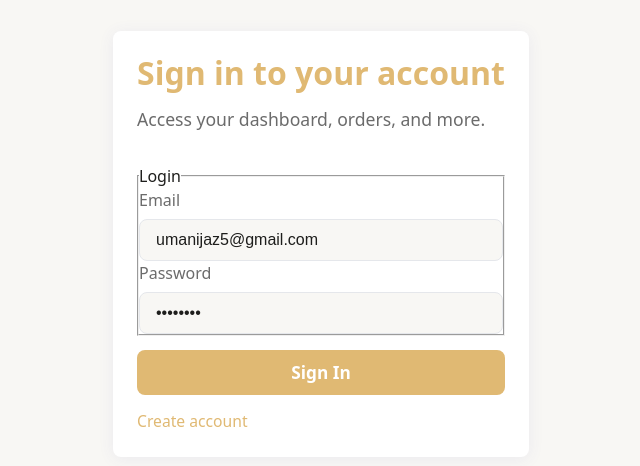
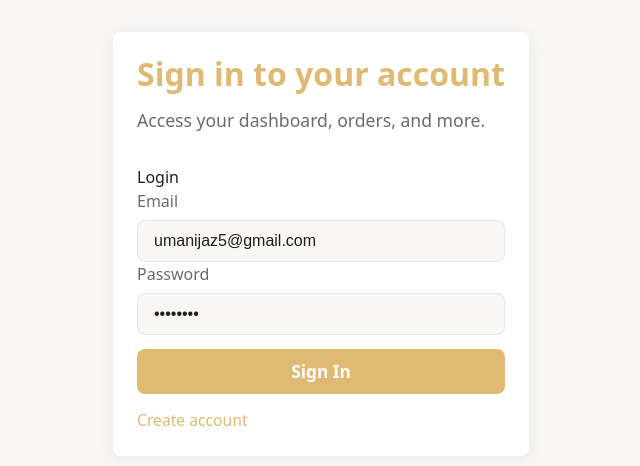
Before and after one commit to UmanIjaz/books-project, a React (Vite) app: page /login in a window 1280 px wide. Shown: the part 156-622 px from the top of the page, without its empty margins (319-959 px from the left). Built offline with nearby package versions, Linux system fonts and the light colour scheme.

Commit message:
fix: remove fieldset border

```diff
--- a/src/components/forms/RegisterForm/RegisterForm.jsx
+++ b/src/components/forms/RegisterForm/RegisterForm.jsx
@@ -43,6 +43,8 @@ function RegisterForm() {
       autoComplete="off"
       onSubmit={handleSubmit(onRegister)}
     >
+      <fieldset>
+        <legend>Register</legend>
         {/* Name */}
         <div className={styles.formGroup}>
           <label htmlFor="name" className={styles.label}>
@@ -88,7 +90,9 @@ function RegisterForm() {
             })}
             disabled={isSubmitting}
           />
-        {errors.email && <p className={styles.error}>{errors.email.message}</p>}
+          {errors.email && (
+            <p className={styles.error}>{errors.email.message}</p>
+          )}
         </div>
 
         {/* Password */}
@@ -120,6 +124,7 @@ function RegisterForm() {
             <p className={styles.error}>{errors.password.message}</p>
           )}
         </div>
+      </fieldset>
 
       <button
         type="submit"
--- a/src/styles/index.css
+++ b/src/styles/index.css
@@ -115,6 +115,10 @@ button:focus-visible {
   outline: 4px auto -webkit-focus-ring-color;
 }
 
+fieldset {
+  border: none;
+}
+
 .icon {
   width: 22px;
   height: 22px;
```
Lines whose indentation alone changed are shown as unchanged.
